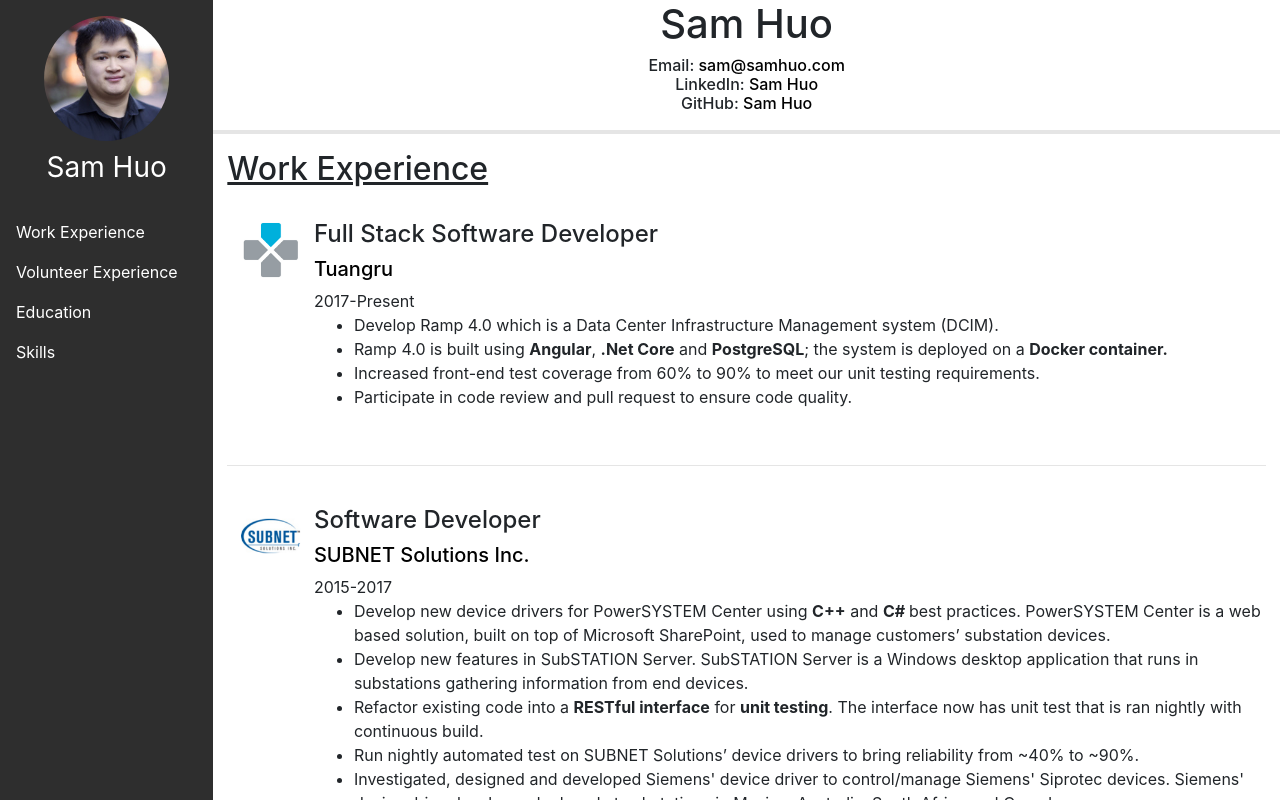
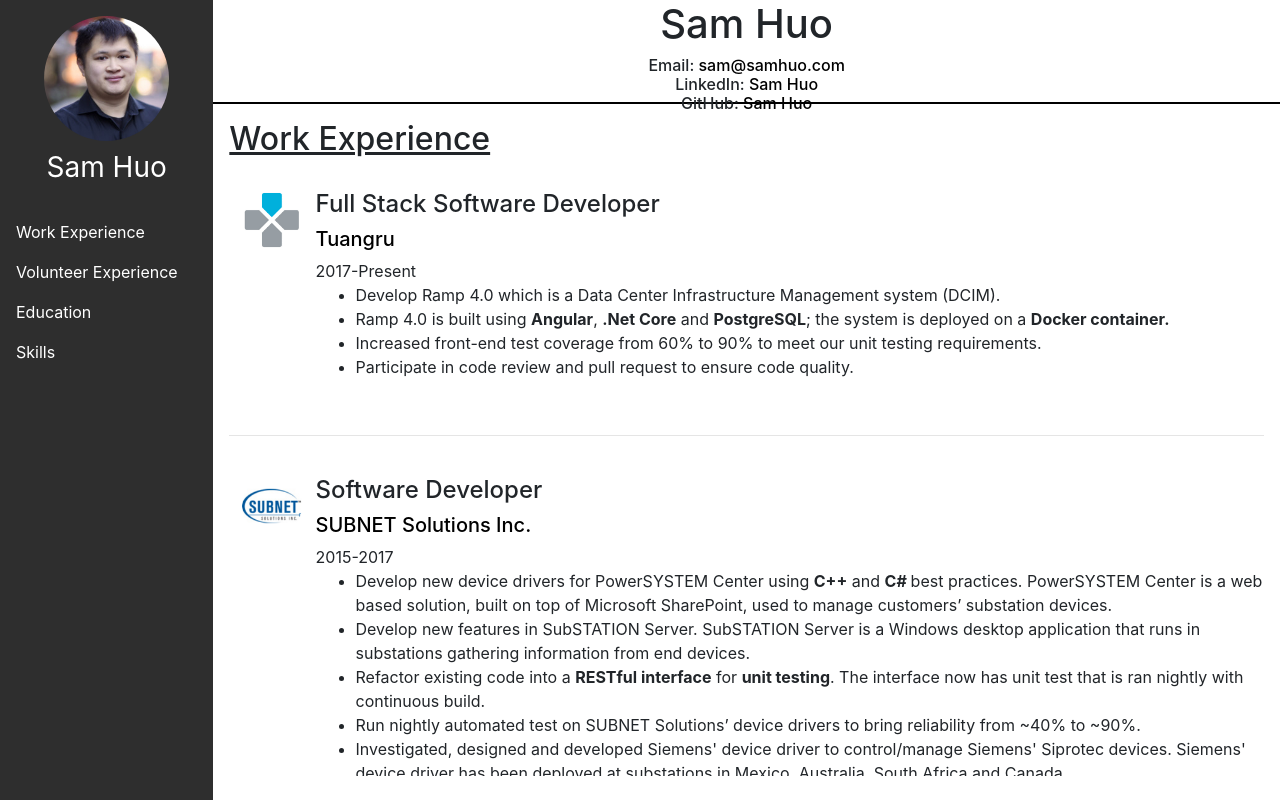
Before and after one commit to SamHuo213/sam-resume, an Angular app in the folder sam-resume/: page /workExperience in a window 1280 px wide. Shown: the top 800 px of the page. Built offline with nearby package versions, Linux system fonts and the light colour scheme.

Commit message:
fixed some of the scroll issues

```diff
--- a/sam-resume/src/app/header/header.component.html
+++ b/sam-resume/src/app/header/header.component.html
@@ -1,4 +1,5 @@
 <div class="header-container">
+	<div class="top-info-container">
 		<div align="center">
 			<h1 class="name">Sam Huo</h1>
 			<h2 class="contact-info">
@@ -9,7 +10,7 @@
 				GitHub: <a class="header-link" href="https://github.com/SamHuo213">Sam Huo</a>
 			</h2>
 		</div>
-	<hr class="header-divider">
+	</div>
 
 	<body class="body">
 		<router-outlet></router-outlet>
--- a/sam-resume/src/app/header/header.component.scss
+++ b/sam-resume/src/app/header/header.component.scss
@@ -1,25 +1,31 @@
 .header-container {
 	width: inherit;
-	height: inherit;
+	height: 100vh;
+
+	.top-info-container {
+		height: 13%;
+		border-bottom: 2px solid black;
+		padding-bottom: 16px;
+		.header-link {
+			color: black;
+		}
+	}
 
 	.contact-info {
 		font-size: 1em;
 	}
 
 	.body {
-		padding-left: 14px;
-		padding-right: 14px;
+		height: 84%;
+		padding-top: 16px;
+		padding-left: 16px;
+		padding-right: 16px;
+
+		overflow-y: scroll;
+		overflow-x: hidden;
 	}
 
 	.body-header-two {
 		text-decoration: underline
 	}
-
-	.header-divider {
-		border-top-width: 4px;
-	}
-
-	.header-link {
-		color: black;
-	}
 }
--- a/sam-resume/src/app/work-experience/work-experience.component.html
+++ b/sam-resume/src/app/work-experience/work-experience.component.html
@@ -1,3 +1,4 @@
+<div class="work-experience-container">
 	<h2 class="body-header-two">Work Experience</h2>
 	<br>
 	<div class="row no-gutters content-list">
@@ -54,9 +55,11 @@
 				<li>Investigated, designed and developed Siemens' device driver to control/manage Siemens' Siprotec devices.
 					Siemens'
 					device driver has been deployed at substations in Mexico, Australia, South Africa and Canada.</li>
-			<li>Completed a project to control/manage ABB devices for an electrical company in South Africa. Also helped service
+				<li>Completed a project to control/manage ABB devices for an electrical company in South Africa. Also helped
+					service
 					technicians in South Africa with feature acceptance testing (FAT) and deployment.</li>
-			<li>Completed a project to move data pulled from substation devices, using common protocols such as DNP3, Modbus and
+				<li>Completed a project to move data pulled from substation devices, using common protocols such as DNP3, Modbus
+					and
 					IEC 61850 to a database built in <b>Microsoft SQL Server</b>.</li>
 			</ul>
 		</div>
@@ -90,3 +93,4 @@
 		</div>
 	</div>
 	<br>
+</div>
--- a/sam-resume/src/app/work-experience/work-experience.component.scss
+++ b/sam-resume/src/app/work-experience/work-experience.component.scss
@@ -1,3 +1,7 @@
 .body-header-two {
 	text-decoration: underline
 }
+
+.work-experience-container {
+	height: inherit;
+}
```
Lines whose indentation alone changed are shown as unchanged.
